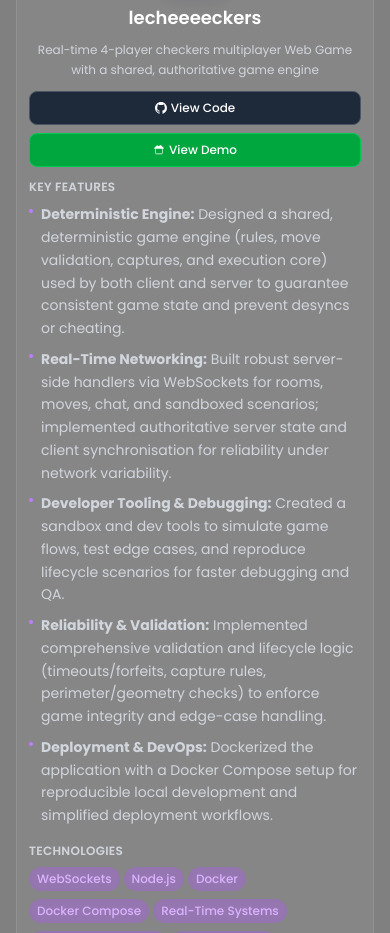
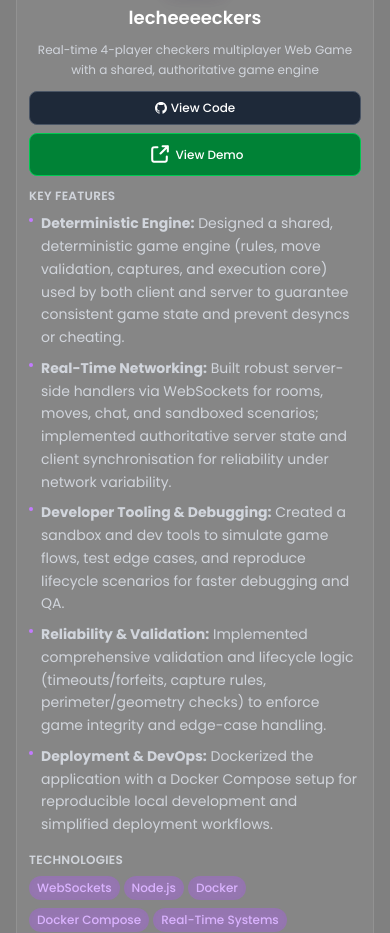
Before and after one commit to The-Sofishticated-Man/minimalist-portfolio, a Next.js app: page / in a window 390 px wide. Shown: the part 3580-4513 px from the top of the page. Built offline with nearby package versions, Linux system fonts and the light colour scheme.

Commit message:
add demo link to lecheeeeckers

```diff
--- a/src/components/ProjectArticle.tsx
+++ b/src/components/ProjectArticle.tsx
@@ -62,18 +62,17 @@ function ProjectArticle({
             {demo && (
               <a
                 href={demo}
-                className="inline-flex items-center justify-center sm:justify-start px-3 sm:px-4 py-2 bg-green-600 hover:bg-green-500 text-white rounded-lg border border-green-500 transition-all duration-300 hover:scale-105 text-xs sm:text-sm font-medium"
+                className="inline-flex gap-1 items-center justify-center sm:justify-start px-3 sm:px-4 py-2 bg-green-700 hover:bg-green-500 text-white rounded-lg border border-green-500 transition-all duration-300 hover:scale-105 text-xs sm:text-sm font-medium"
                 target="_blank"
                 rel="noopener noreferrer"
               >
-                <svg
-                  className="w-3 h-3 sm:w-4 sm:h-4 mr-1 sm:mr-2"
-                  fill="currentColor"
-                  viewBox="0 0 20 20"
-                  aria-hidden="true"
-                >
-                  <path d="M12.293 2.293a1 1 0 0 1 1.414 0l4 4A1 1 0 0 1 17 8h-1v7a2 2 0 0 1-2 2H6a2 2 0 0 1-2-2V8H3a1 1 0 0 1-.707-1.707l4-4a1 1 0 0 1 1.414 0L10 3.586l2.293-2.293zM5 8v7a1 1 0 0 0 1 1h8a1 1 0 0 0 1-1V8H5z" />
-                </svg>
+                <Image
+                  src={"/images/external-link.svg"}
+                  alt="demo link"
+                  width={25}
+                  height={25}
+                  color="white"
+                />
                 View Demo
               </a>
             )}
```
Also changed, not shown: public/images/external-link.svg (added).
